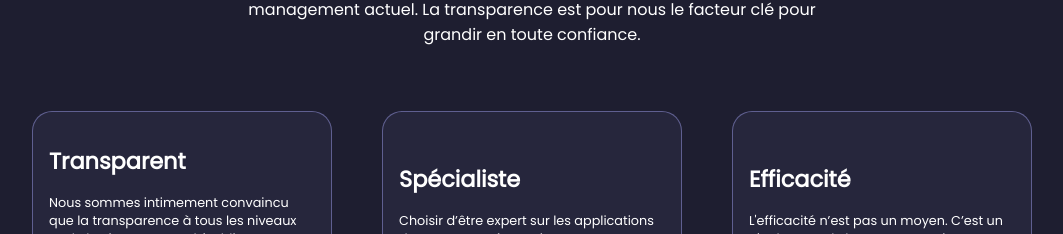
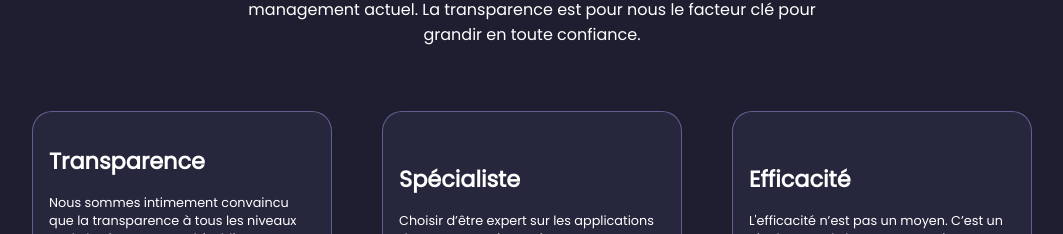
Before and after one commit to xiaoduh/lmda, a Next.js app: page / in a window 1280 px wide. Shown: the part 1153-1387 px from the top of the page, without its empty margins (108-1171 px from the left). Built offline with nearby package versions, Linux system fonts and the light colour scheme.

Commit message:
responsive 1300

```diff
--- a/app/page.jsx
+++ b/app/page.jsx
@@ -33,7 +33,7 @@ export default function Home() {
 
   const contentCardsFirstSection = [
     {
-      title: "Transparent",
+      title: "Transparence",
       content:
         "Nous sommes intimement convaincu que la transparence à tous les niveaux est le l’unique moyen d’établir une confiance sans faille et durable. Nous n’avons rien à cacher à nos membres, ni clients.",
     },
```
